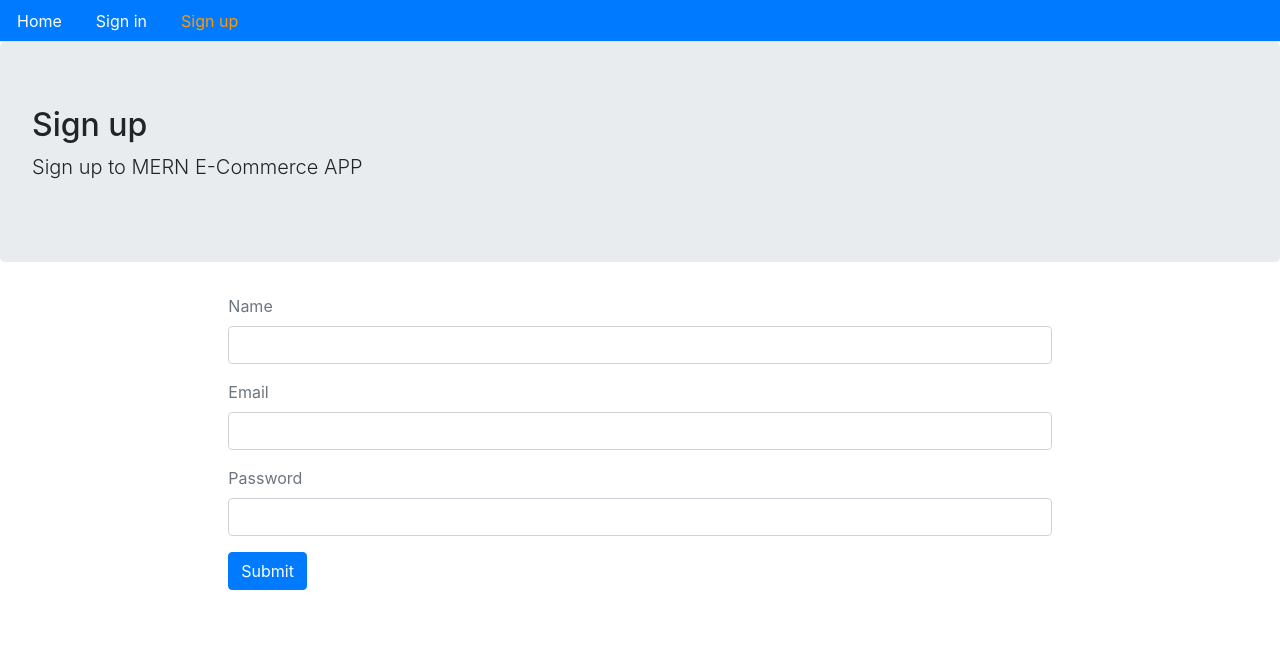
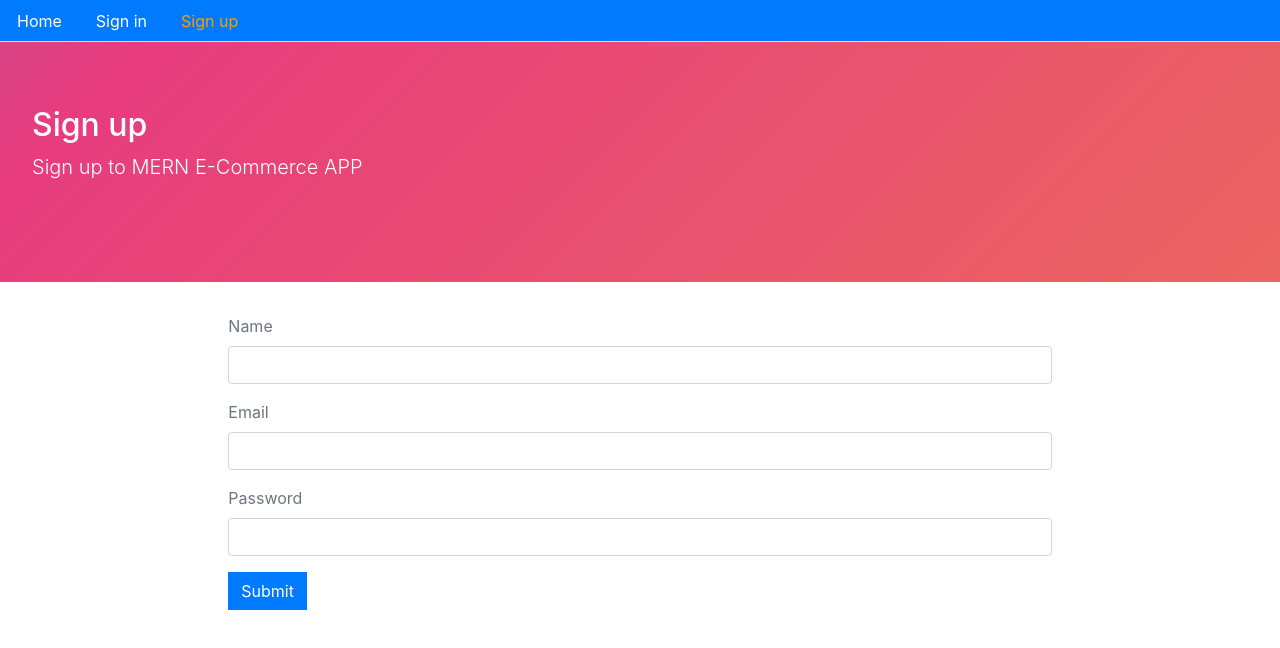
Before and after one commit to jm27/E-Commerce-MERN, a React (Create React App) app in the folder Front-End/e-commerce-front-end/e-commerce-front-end/: page /signup in a window 1280 px wide. Shown: the top 648 px of the page. Built offline with nearby package versions, Linux system fonts and the light colour scheme; no server answers.

Commit message:
added css to jumbotron and buttons

```diff
--- /dev/null
+++ b/Front-End/e-commerce-front-end/e-commerce-front-end/src/core/Image.js
@@ -0,0 +1,15 @@
+import React from "react";
+import API from "../config";
+
+const Image = ({ item, url }) => (
+  <div className="product-img">
+    <img
+      src={`${API}/${url}/photo/${item._id}`}
+      alt={item.name}
+      className="mb-3"
+      style={{ maxHeight: "100%", maxWidth: "100%" }}
+    ></img>
+  </div>
+);
+
+export default Image;
--- a/Front-End/e-commerce-front-end/e-commerce-front-end/src/core/Layout.js
+++ b/Front-End/e-commerce-front-end/e-commerce-front-end/src/core/Layout.js
@@ -1,5 +1,7 @@
 import React from "react";
-import Menu from './Menu'
+import Menu from './Menu';
+import '../style.css';
+
 
 const Layout = ({
   title = "Title",
--- /dev/null
+++ b/Front-End/e-commerce-front-end/e-commerce-front-end/src/style.css
@@ -0,0 +1,61 @@
+/* border radiues */
+
+.btn,
+.jumbotron,
+.nav :hover {
+    border-radius: 0px;
+}
+
+/* product image on card */
+
+.product-img{
+    min-height: 100px;
+}
+
+/* jumbotron Animation */
+.jumbotron {
+    width: 30wh;
+    height: 30vh;
+    color: #fff;
+    background: linear-gradient(-45deg, #ee7752, #e73c7e, #23a6d5, #23d5ab);
+    background-size: 400% 400%;
+    -webkit-animation: Gradient 15s ease infinite;
+    -moz-animation: Gradient 15s ease infinite;
+    animation: Gradient 15s ease infinite;
+}
+
+@-webkit-keyframes Gradient {
+    0% {
+        background-position: 0% 50%;
+    }
+    50% {
+        background-position: 100% 50%;
+    }
+    100% {
+        background-position: 0% 50%;
+    }
+}
+
+@-moz-keyframes Gradient {
+    0% {
+        background-position: 0% 50%;
+    }
+    50% {
+        background-position: 100% 50%;
+    }
+    100% {
+        background-position: 0% 50%;
+    }
+}
+
+@keyframes Gradient {
+    0% {
+        background-position: 0% 50%;
+    }
+    50% {
+        background-position: 100% 50%;
+    }
+    100% {
+        background-position: 0% 50%;
+    }
+}
```
Also changed, not shown: Front-End/e-commerce-front-end/e-commerce-front-end/src/core/Card.js (+3 -1 lines).
